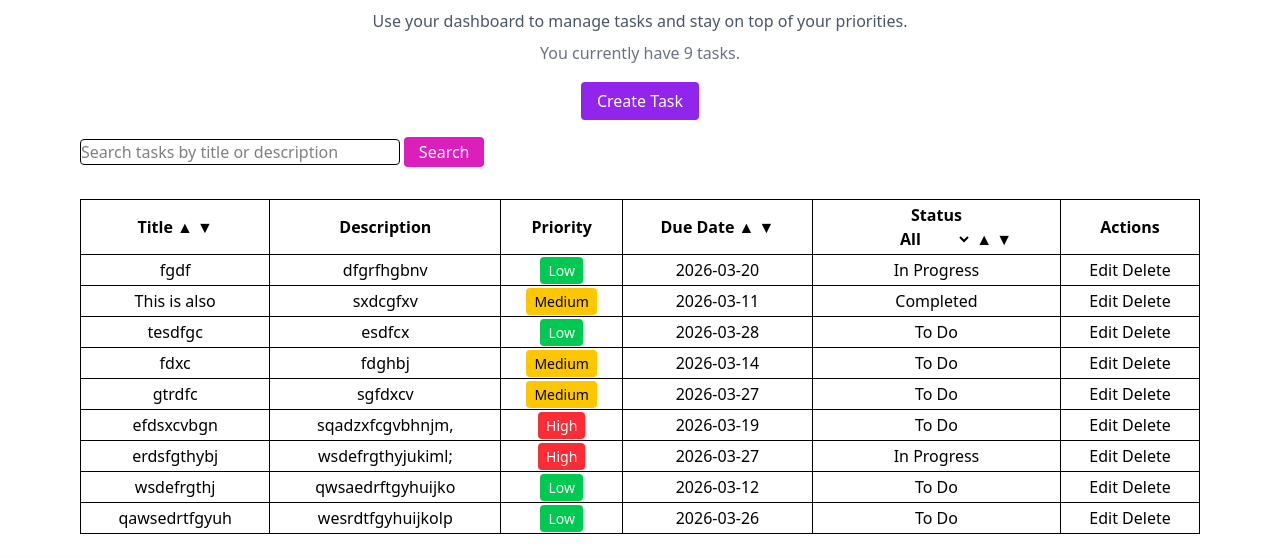
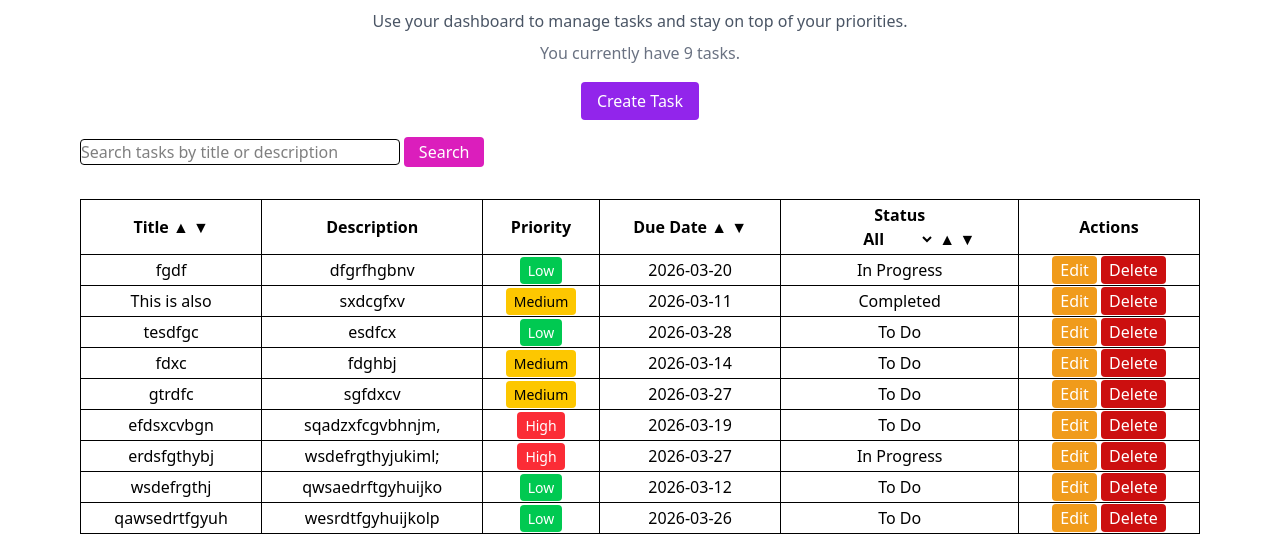
Before and after one commit to Sahar-53/Final-Project, a Flask app: page /tasks in a window 1280 px wide. Shown: the part 243-801 px from the top of the page. Before the commit the page ends 777 px from the top, so only its background shows below. Run offline with Flask 3, Linux system fonts and the light colour scheme; a user stored in the database is signed in.

Commit message:
More styling added

```diff
--- a/static/main.css
+++ b/static/main.css
@@ -18,14 +18,14 @@ th, td {
 }
 
 /* Create button styling */
-#create {
+.create {
 background-color: #9225eb;
 color: white;
 padding: 0.5rem 1rem;
 border-radius: 0.25rem;
 }
 
-#create:hover {
+.create:hover {
   box-shadow:0 8px 10px 0 rgba(121, 62, 115, 0.6)
 }
 
@@ -45,22 +45,66 @@ height: 30px;
 
 /* Show All Tasks button styling */
 #clear {
-background-color: #9225eb;
+background-color: #257beb;
 color: white;
 padding: 0.5rem 1rem;
 border-radius: 0.25rem;
 }
 
 #clear:hover {
-  box-shadow:0 8px 10px 0 rgba(121, 62, 115, 0.6)
+  box-shadow:0 8px 10px 0 rgba(108, 166, 233, 0.6)
+}
+
+/* Edit button styling */
+#edit{
+background-color: #f09b1b;
+color: white;
+padding: 0.2rem 0.5rem;
+border-radius: 0.25rem;
+}
+
+
+/* Delete Tasks button styling */
+#delete{
+background-color: #cc0f0f;
+color: white;
+padding: 0.2rem 0.5rem;
+border-radius: 0.25rem;
+}
+
+
+/* Update Tasks button styling */
+#update {
+background-color: #4ac213;
+color: white;
+padding: 0.5rem 1rem;
+border-radius: 0.25rem;
+}
+
+#update:hover {
+  box-shadow:0 8px 10px 0 rgba(121, 238, 150, 0.6)
+}
+
+
+/* Back button styling */
+.back-button {
+background-color: #c92397;
+color: white;
+padding: 0.5rem 1rem;
+border-radius: 0.25rem;
+}
+
+.back-button:hover {
+  box-shadow:0 8px 10px 0 rgba(175, 73, 162, 0.6)
 }
 
 
 
 
 
+
 .flash-message{
-    color: rgb(187, 16, 16);
+    color: rgb(219, 45, 45);
     font-weight: bold;
     margin-bottom: 10px;
 }
--- a/templates/edit_task.html
+++ b/templates/edit_task.html
@@ -5,6 +5,7 @@
 <div class="max-w-3xl mx-auto px-4 mt-10">
 <h1 class="text-3xl font-bold text-center mb-6">Edit Task</h1>
 
+<!---- Edit task form ---->
 <form method="POST">
 
     <label class="block font-semibold mb-1" for="title">Title:</label>
@@ -36,14 +37,15 @@
     <br><br>
 
     <div class="text-center pt-4">
-    <button type="submit">Update Task</button>
+    <button id="update" type="submit">Update Task</button>
     </div>
 </form>
 
 <br>
 
+<!---- Back button ---->
 <div class="text-center pt-4">
-<a class="button" href="{{ url_for('tasks') }}">Back to Tasks</a>
+<a class="back-button" href="{{ url_for('tasks') }}">Back to Tasks</a>
 </div>
 
 </div>
--- a/templates/tasks.html
+++ b/templates/tasks.html
@@ -24,7 +24,7 @@
 
 <!---- Create task button ---->
 <div class="text-center mb-6">
-    <a id="create" href="{{ url_for('create_task') }}"> Create Task </a>
+    <a class="create" href="{{ url_for('create_task') }}"> Create Task </a>
 </div>
 
 
@@ -51,16 +51,21 @@
 
 
 <!--------- Button to clear filter ------->
+<div class="text-center mb-6">
 {% if request.args.get('status') or request.args.get('search') %}
 <a href="/tasks" id="clear">Show All Tasks</a>
 {% endif %}
+</div>
 
+
+<!--------- Tasks Table ------->
 <div class="max-w-6xl mx-auto px-4 mt-8">
     <div class="overflow-x-auto">
     <table class="min-w-full border border-gray-300">
+        <!---- Table headings  ---->
         <tr class="table-auto border-collapse border border-gray-300">
             <th>Title
-                <a href="/tasks?sort=title&order=asc">▲</a>
+                <a href="/tasks?sort=title&order=asc">▲</a>   <!---- Sorting logic ---->
                 <a href="/tasks?sort=title&order=desc">▼</a>
             </th>
             <th>Description</th>
@@ -99,11 +104,13 @@
 
         </tr>
 
+        <!---- Display users tasks ---->
         {% for task in tasks %}
 
         <tr class="table-auto border-collapse border border-gray-300">
             <td>{{ task.title }}</td>
             <td>{{ task.description }}</td>
+            <!---- Priority UI ---->
             <td >
                 {% if task.priority == "High" %}
                 <span class="bg-red-500 text-white px-2 py-1 rounded text-sm">High</span>
@@ -116,9 +123,9 @@
             <td>{{ task.due_date }}</td>
             <td>{{ task.status }}</td>
             <td>
-                <a class="button" href="/tasks/{{task.id}}/edit">Edit</a>
-                <!-- Confirm before deleting-->
-                <a class="button" href="/tasks/{{task.id}}/delete"
+                <a id="edit" href="/tasks/{{task.id}}/edit">Edit</a>
+                <!---- Confirm before deleting ---->
+                <a id="delete" href="/tasks/{{task.id}}/delete"
                 onclick="return confirm('Are you sure you want to delete this task?');">
                 Delete</a>
             </td>
@@ -131,6 +138,9 @@
 
 {% endif %}
 
+
+<!---- Task created flash message ---->
+<div class="max-w-6xl mx-auto px-4 mt-6">
 {% with messages = get_flashed_messages() %}
   {% if messages %}
     {% for message in messages %}
@@ -138,6 +148,6 @@
     {% endfor %}
   {% endif %}
 {% endwith %}
-
+</div>
 
 {% endblock %}
```
Also changed, not shown: templates/create_task.html (+10 -1 lines), instance/task_management.db.
